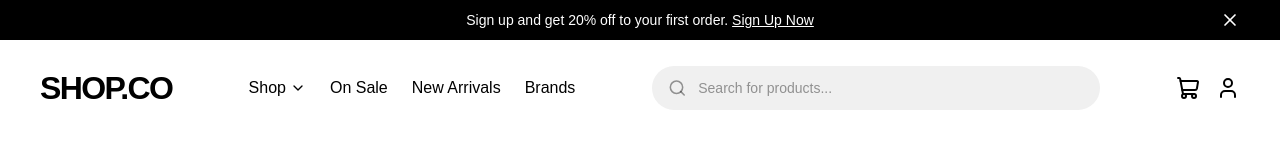
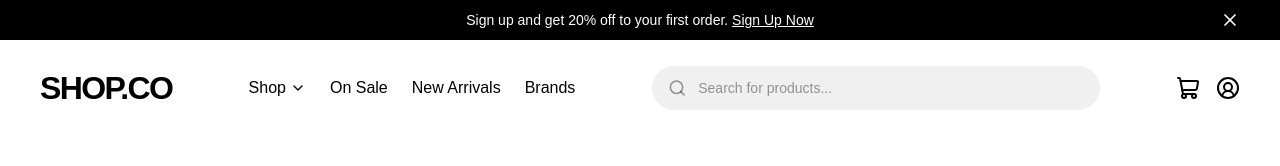
Before and after one commit to hassamnaveed44/e-commerce, a Next.js app: page / in a window 1280 px wide. Shown: the top 166 px of the page. Built offline with nearby package versions, Linux system fonts and the light colour scheme.

Commit message:
fix the profile icon on navbar

```diff
--- a/app/components/common/Navbar.tsx
+++ b/app/components/common/Navbar.tsx
@@ -1,5 +1,5 @@
 import Link from "next/link";
-import { Search, ShoppingCart, User, Menu, ChevronDown } from "lucide-react";
+import { Search, ShoppingCart, User,Menu, ChevronDown,CircleUserRound } from "lucide-react";
 
 export default function Navbar() {
   return (
@@ -54,7 +54,7 @@ export default function Navbar() {
             <ShoppingCart size={24} />
           </Link>
           <Link href="#" aria-label="Account" className="text-black hover:opacity-80 transition">
-            <User size={24} />
+            <CircleUserRound size={24} />
           </Link>
         </div>
 
```
